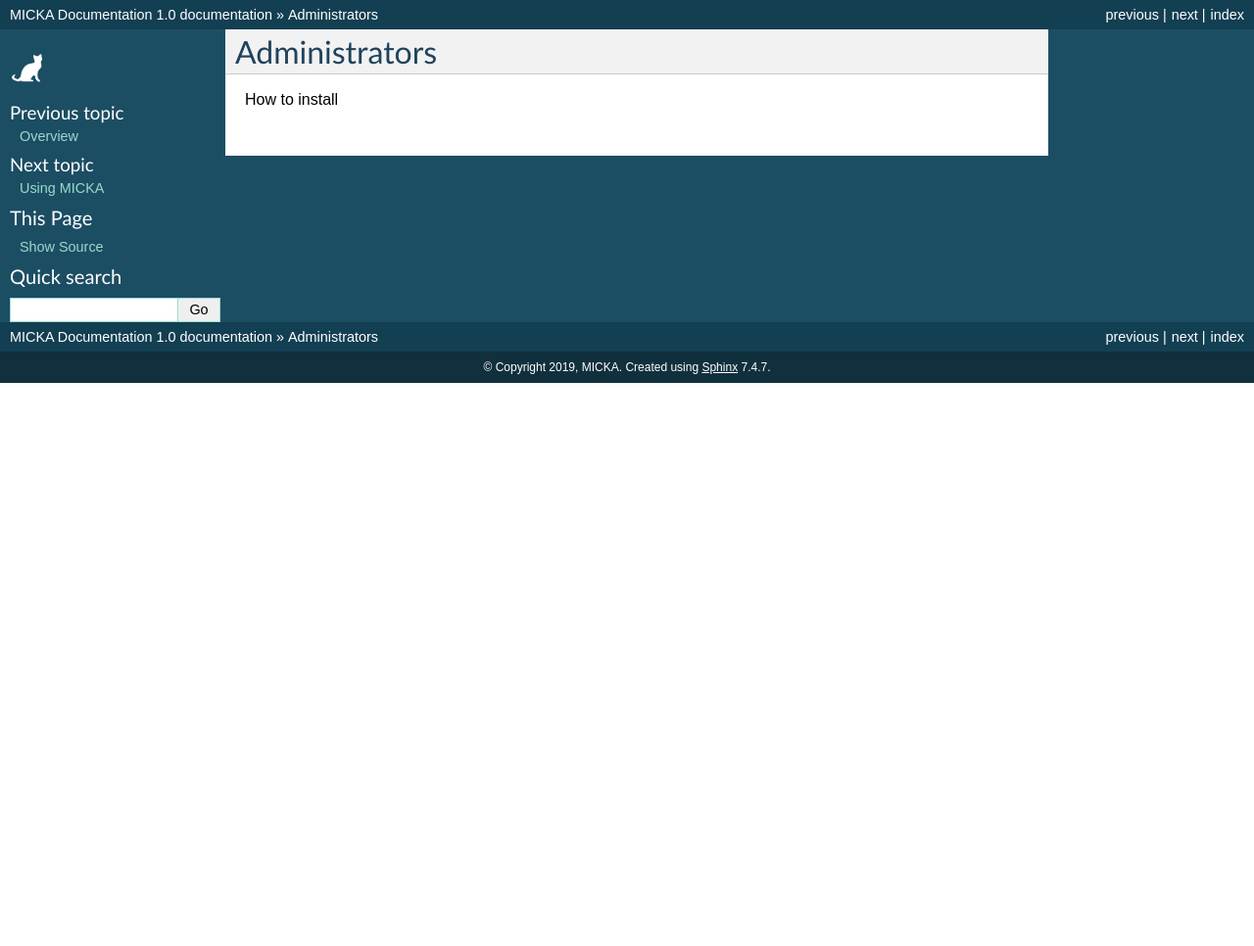
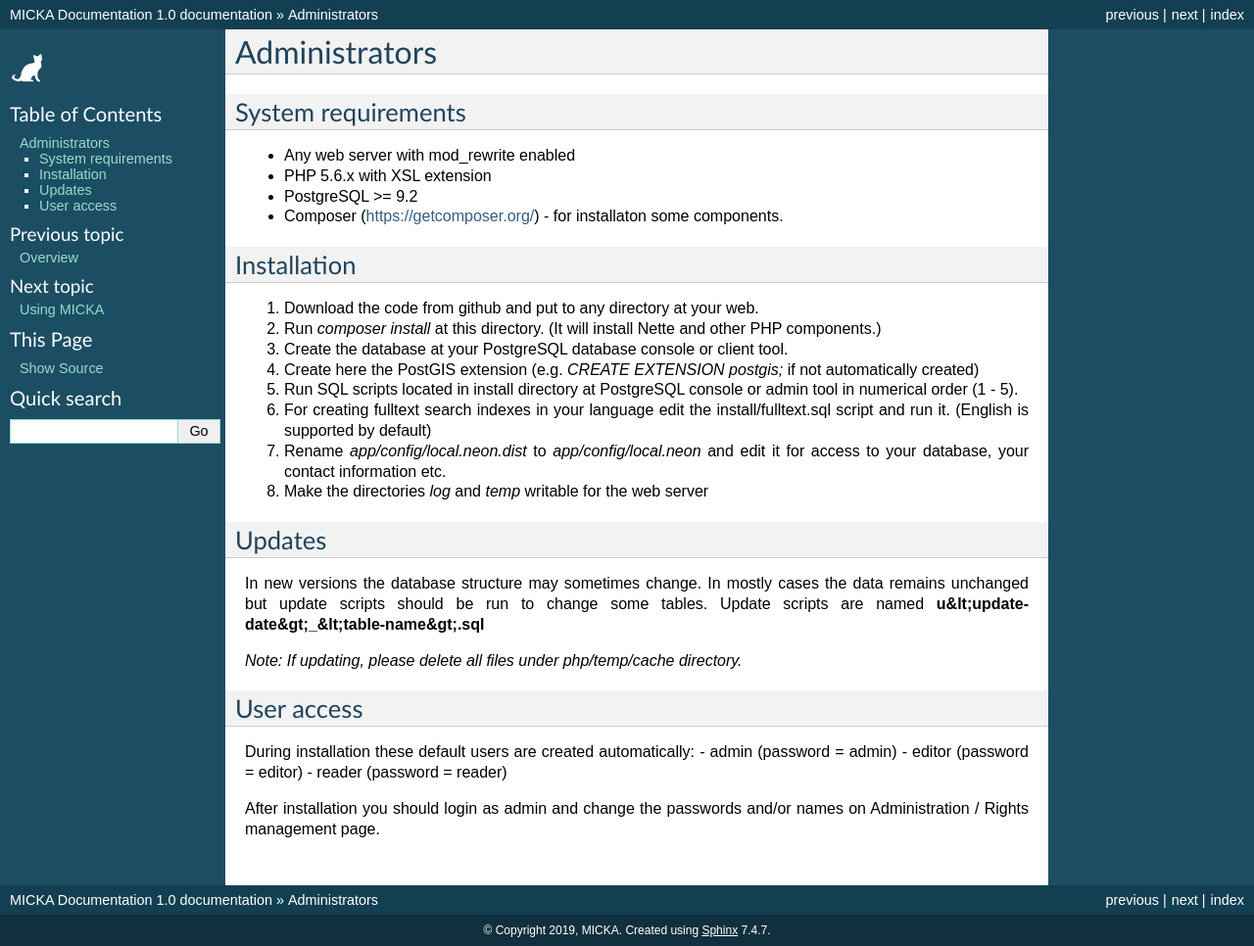
Before and after one commit to CzechGeologicalSurvey/MICKA-Docs, a Sphinx documentation site: the page built from docs/admin.rst, in a window 1280 px wide. Shown: the whole page at 98% size. Built offline with Sphinx 7.4.7, drawn with Linux system fonts in a browser that asks for light colours; before the commit the page ends 900 px from its top, so only the background shows below that.

Commit message:
Update admin.rst

```diff
--- a/docs/admin.rst
+++ b/docs/admin.rst
@@ -1,4 +1,38 @@
 Administrators
-###################
+==============
 
-How to install
+System requirements
+#########################
+
+- Any web server with mod_rewrite enabled
+- PHP 5.6.x with XSL extension
+- PostgreSQL >= 9.2
+- Composer (https://getcomposer.org/) - for installaton some components.
+
+Installation
+############
+
+1. Download the code from github and put to any directory at your web.
+2. Run `composer install` at this directory. (It will install Nette and other PHP components.)
+3. Create the database at your PostgreSQL database console or client tool.
+4. Create here the PostGIS extension (e.g. `CREATE EXTENSION postgis;` if not automatically created)
+5. Run SQL scripts located in install directory at PostgreSQL console or admin tool in numerical order (1 - 5).
+6. For creating fulltext search indexes in your language edit the install/fulltext.sql script and run it. (English is supported by default)
+7. Rename `app/config/local.neon.dist` to `app/config/local.neon` and edit it for access to your database, your contact information etc.
+8. Make the directories `log` and `temp` writable for the web server
+
+Updates
+#######
+In new versions the database structure may sometimes change. In mostly cases the data remains unchanged but update scripts should be run to change some tables. Update scripts are named **u&lt;update-date&gt;_&lt;table-name&gt;.sql**
+
+*Note: If updating, please delete all files under php/temp/cache directory.*
+
+User access
+############
+
+During installation these default users are created automatically:
+- admin (password = admin)
+- editor (password = editor)
+- reader (password = reader)
+
+After installation you should login as admin and change the passwords and/or names on Administration / Rights management page.
```
